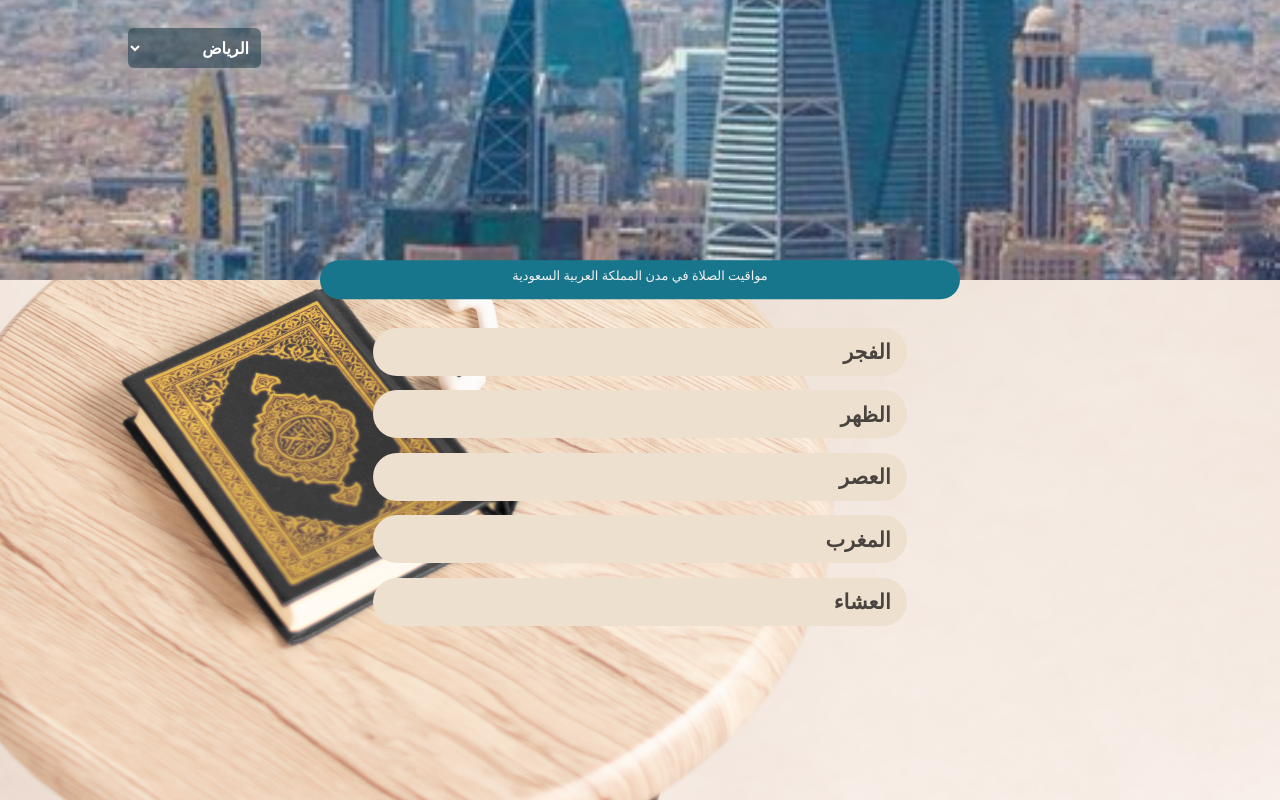
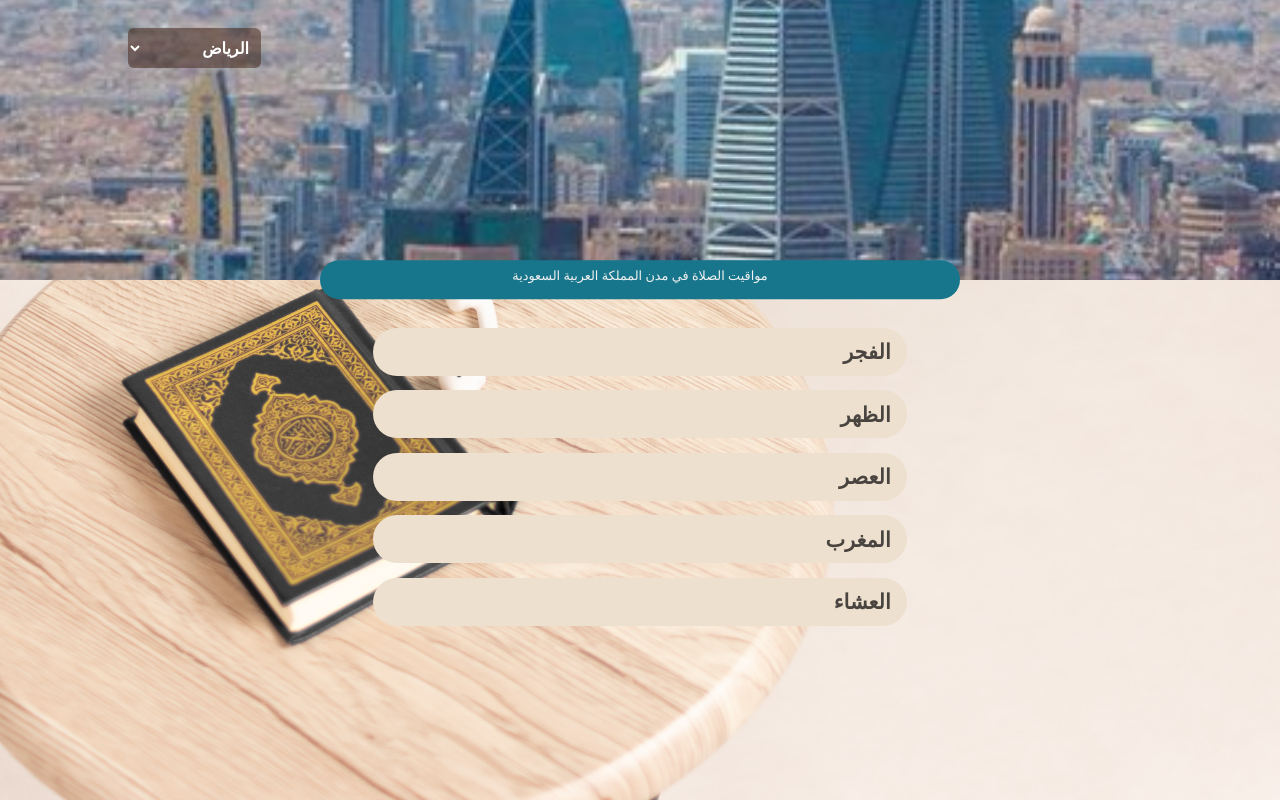
Before and after one commit to abdurehmannazer/New-Prayer-Time, a plain HTML site: page index.html in a window 1280 px wide. Drawn offline with nearby package versions, Linux system fonts and the light colour scheme; no server answers.

Commit message:
edit the css style color

```diff
--- a/css/css.css
+++ b/css/css.css
@@ -31,7 +31,8 @@
 
 
 #select {
-    background-color: rgba(19, 51, 64, 0.5);
+    background-color: #40211380;
+    /* background-color: #13334080; */
     color: #ffffff;
     outline: none;
     border: none;
```
